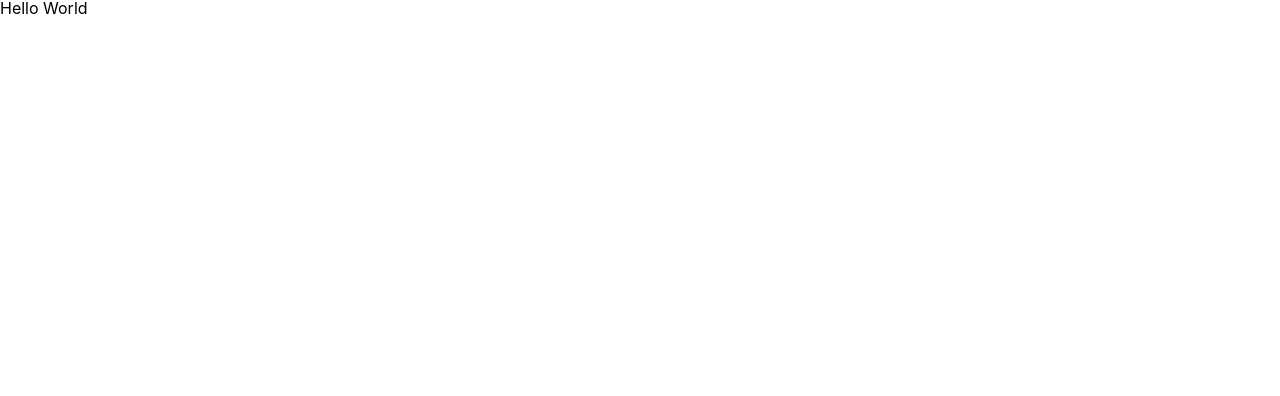
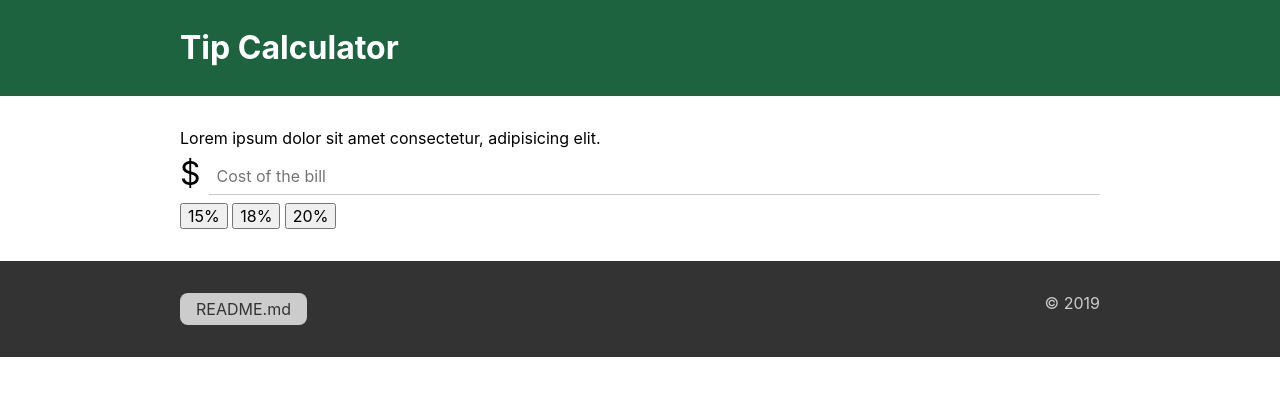
Before and after one commit to fkakatie/tip-calculator, a plain HTML site: page index.html in a window 1280 px wide. Drawn offline with Linux system fonts and the light colour scheme.

Commit message:
form styling

```diff
--- a/assets/styles/style.css
+++ b/assets/styles/style.css
@@ -1,3 +1,108 @@
-body {
+/*
+==============================
+BASIC SETUP
+==============================
+*/
+
+body, button, form, input, textarea {
     font-family: -apple-system, BlinkMacSystemFont, 'Segoe UI', Roboto, Oxygen, Ubuntu, Cantarell, 'Open Sans', 'Helvetica Neue', sans-serif;
+    font-size: 16px;
 }
+
+p {
+    line-height: 1.35em;
+}
+
+.container {
+    width: 920px;
+    max-width: 92%;
+    margin: 0 auto;
+    /* border: 1px solid red; */
+}
+
+::selection {
+    background: #1D6340;
+    color: #fff;
+}
+
+/*
+==============================
+HEADER
+==============================
+*/
+
+header {
+    background: #1D6340;
+    color: #fff;
+    padding: 2em 0;
+    margin-bottom: 2em;
+}
+
+header h1 {
+    font-size: 2em;
+    font-weight: bold;
+}
+
+/*
+==============================
+SECTION
+==============================
+*/
+
+form {
+    /* border: 1px solid red; */
+}
+
+form label {
+    margin: 0.5em 0;
+}
+
+form .label-lg {
+    font-size: 2em;
+}
+
+form .fw {
+    display: grid;
+    grid-template-columns: auto 1fr;
+    grid-gap: 0.5em;
+}
+
+form .fw input {
+    width: 100%;
+    padding: 0.5em;
+    border: 0;
+    border-bottom: 1px solid #ccc;
+}
+
+/*
+==============================
+FOOTER
+==============================
+*/
+
+footer {
+    background: #333;
+    color: #ccc;
+    padding: 2em 0;
+    margin-top: 2em;
+}
+
+footer .container {
+    display: flex;
+    justify-content: space-between;
+}
+
+footer a {
+    background: #ccc;
+    color: #333;
+    padding: 0.5em 1em;
+    border-radius: 0.5em;
+    text-decoration: none;
+    transition: 0.5s;
+}
+
+footer a:hover {
+    background: transparent;
+    color: #fff;
+    border-radius: 1.5em;
+}
--- a/index.html
+++ b/index.html
@@ -11,7 +11,40 @@
     <link rel="stylesheet" href="assets/styles/style.css">
 </head>
 <body>
-    <h1>Hello World</h1>
+    <header>
+        <div class="container">
+            <h1>Tip Calculator</h1>
+        </div>
+    </header>
+    <section>
+        <div class="container">
+            <p>Lorem ipsum dolor sit amet consectetur, adipisicing elit.</p>
+            <form>
+                <label for="bill" class="fw">
+                    <span class="label-lg">$</span>
+                    <input
+                        type="number"
+                        name="bill"
+                        id="bill"
+                        step="0.01"
+                        min="0"
+                        placeholder="Cost of the bill"
+                        required />
+                </label>
+                <div class="btns">
+                    <button>15%</button>
+                    <button>18%</button>
+                    <button>20%</button>
+                </div>
+            </form>
+        </div>
+    </section>
+    <footer>
+        <div class="container">
+            <a href="https://github.com/fkakatie/tip-calculator" target="_blank">README.md</a>
+            <p>&copy; <span id="copy-year">2019</p>
+        </div>
+    </footer>
 </body>
 <!-- JAVASCRIPT -->
 <script src="assets/scripts/script.js"></script>
```
